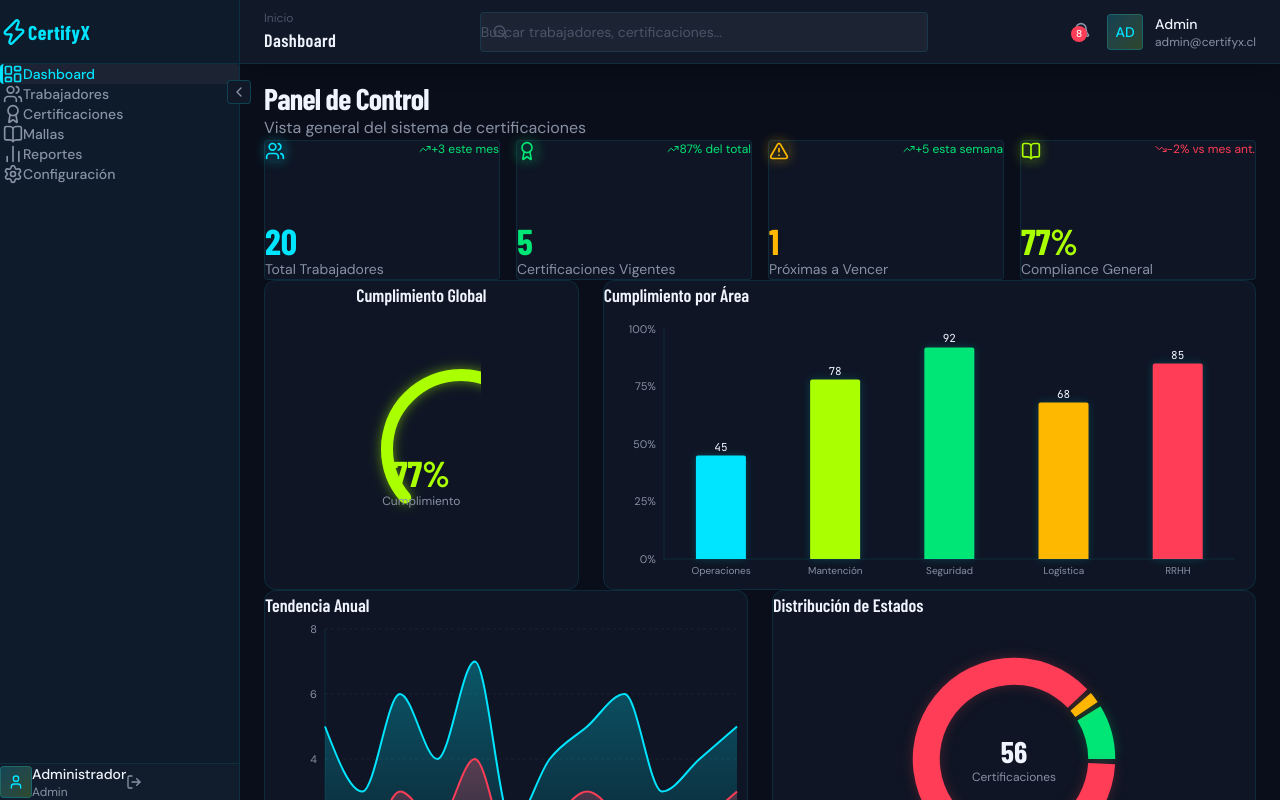
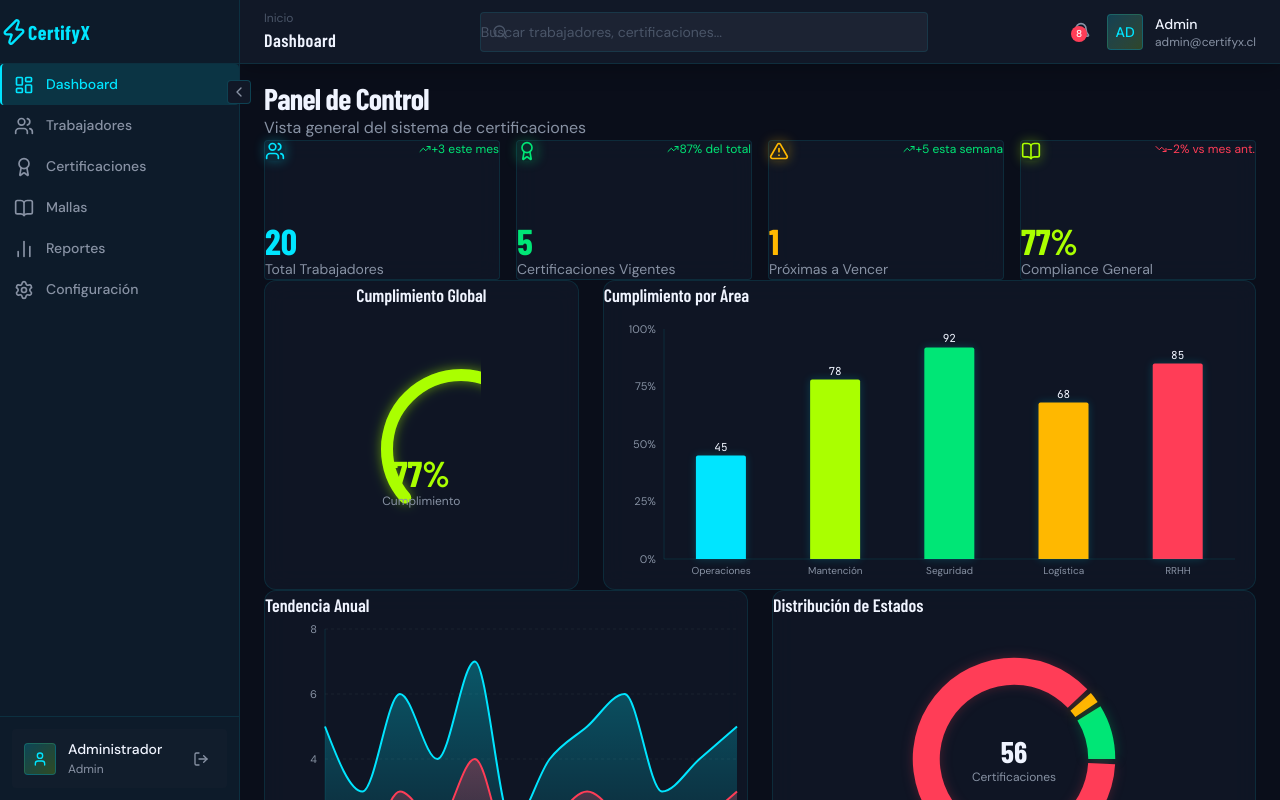
Before and after one commit to leandrodesignux-ux/Certify, a React (Vite) app: page /dashboard in a window 1280 px wide. Shown: the top 800 px of the page. Built offline with nearby package versions, Linux system fonts and the light colour scheme.

Commit message:
Fix Sidebar: remove sidebarWidth class, inline nav styles, zIndex 60 toggle

```diff
--- a/src/components/layout/Sidebar.tsx
+++ b/src/components/layout/Sidebar.tsx
@@ -48,7 +48,6 @@ export function Sidebar() {
     return () => window.removeEventListener('resize', handleResize);
   }, []);
 
-  const sidebarWidth = sidebarCollapsed ? 'w-16' : 'w-60';
   const currentPath = location.pathname;
 
   return (
@@ -56,7 +55,7 @@ export function Sidebar() {
       initial={false}
       animate={{ width: sidebarCollapsed ? 64 : 240 }}
       transition={{ duration: 0.3, ease: [0.16, 1, 0.3, 1] }}
-      className={`${sidebarWidth} h-screen bg-[#0D1B2A] border-r border-[rgba(0,229,255,0.1)] flex flex-col fixed left-0 top-0 z-50`}
+      className="h-screen bg-[#0D1B2A] border-r border-[rgba(0,229,255,0.1)] flex flex-col fixed left-0 top-0 z-50"
     >
       {/* Logo */}
       <div className="h-16 flex items-center px-4 border-b border-[rgba(0,229,255,0.1)]">
@@ -79,7 +78,8 @@ export function Sidebar() {
       {/* Toggle Button */}
       <button
         onClick={toggleSidebar}
-        className="absolute -right-3 top-20 w-6 h-6 bg-[#111827] border border-[rgba(0,229,255,0.2)] rounded-sm flex items-center justify-center text-[#8892A4] hover:text-[#00E5FF] hover:border-[#00E5FF]/40 transition-all duration-150 z-50"
+        className="absolute -right-3 top-20 w-6 h-6 bg-[#111827] border border-[rgba(0,229,255,0.2)] rounded-sm flex items-center justify-center text-[#8892A4] hover:text-[#00E5FF] hover:border-[#00E5FF]/40 transition-all duration-150"
+        style={{ zIndex: 60 }}
       >
         {sidebarCollapsed ? (
           <ChevronRight className="w-4 h-4" />
@@ -99,16 +99,37 @@ export function Sidebar() {
               <li key={item.route}>
                 <button
                   onClick={() => navigate(item.route)}
-                  className={`w-full flex items-center px-3 py-2.5 rounded-sm transition-all duration-150 group ${
-                    isActive
-                      ? 'bg-[#1C2333] text-[#00E5FF] border-l-[3px] border-[#00E5FF]'
-                      : 'text-[#8892A4] hover:bg-[#1C2333]/50 hover:text-[#F0F4FF] border-l-[3px] border-transparent'
-                  }`}
+                  style={{
+                    width: '100%',
+                    display: 'flex',
+                    alignItems: 'center',
+                    padding: '10px 12px',
+                    borderRadius: '4px',
+                    transition: 'all 0.15s ease',
+                    backgroundColor: isActive ? 'rgba(0,229,255,0.12)' : 'transparent',
+                    color: isActive ? '#00E5FF' : '#8892A4',
+                    borderLeft: isActive ? '2px solid #00E5FF' : '2px solid transparent',
+                  }}
+                  onMouseEnter={(e) => {
+                    if (!isActive) {
+                      e.currentTarget.style.backgroundColor = 'rgba(255,255,255,0.04)';
+                      e.currentTarget.style.color = '#F0F4FF';
+                    }
+                  }}
+                  onMouseLeave={(e) => {
+                    if (!isActive) {
+                      e.currentTarget.style.backgroundColor = 'transparent';
+                      e.currentTarget.style.color = '#8892A4';
+                    }
+                  }}
                 >
                   <Icon
-                    className={`w-5 h-5 flex-shrink-0 ${
-                      isActive ? 'text-[#00E5FF]' : 'text-[#8892A4] group-hover:text-[#F0F4FF]'
-                    }`}
+                    style={{
+                      width: '20px',
+                      height: '20px',
+                      flexShrink: 0,
+                      color: isActive ? '#00E5FF' : '#8892A4',
+                    }}
                   />
                   <AnimatePresence mode="wait">
                     {!sidebarCollapsed && (
@@ -117,7 +138,7 @@ export function Sidebar() {
                         animate={{ opacity: 1, x: 0 }}
                         exit={{ opacity: 0, x: -8 }}
                         transition={{ duration: 0.15, delay: 0.05 }}
-                        className="ml-3 text-sm font-medium whitespace-nowrap"
+                        style={{ marginLeft: '12px', fontSize: '14px', fontWeight: 500, whiteSpace: 'nowrap' }}
                       >
                         {item.label}
                       </motion.span>
@@ -131,10 +152,31 @@ export function Sidebar() {
       </nav>
 
       {/* User Section */}
-      <div className="p-3 border-t border-[rgba(0,229,255,0.1)]">
-        <div className="flex items-center px-3 py-2.5 rounded-sm bg-[#1C2333]/30">
-          <div className="w-8 h-8 rounded-sm bg-gradient-to-br from-[#00E5FF]/20 to-[#AAFF00]/20 border border-[rgba(0,229,255,0.2)] flex items-center justify-center flex-shrink-0">
-            <User className="w-4 h-4 text-[#00E5FF]" />
+      <div style={{ padding: '12px', borderTop: '1px solid rgba(0,229,255,0.1)' }}>
+        <div
+          style={{
+            display: 'flex',
+            alignItems: 'center',
+            padding: '10px 12px',
+            borderRadius: '4px',
+            backgroundColor: 'rgba(28,35,51,0.3)',
+            justifyContent: sidebarCollapsed ? 'center' : 'flex-start',
+          }}
+        >
+          <div
+            style={{
+              width: '32px',
+              height: '32px',
+              borderRadius: '4px',
+              background: 'linear-gradient(135deg, rgba(0,229,255,0.2) 0%, rgba(170,255,0,0.2) 100%)',
+              border: '1px solid rgba(0,229,255,0.2)',
+              display: 'flex',
+              alignItems: 'center',
+              justifyContent: 'center',
+              flexShrink: 0,
+            }}
+          >
+            <User style={{ width: '16px', height: '16px', color: '#00E5FF' }} />
           </div>
           <AnimatePresence mode="wait">
             {!sidebarCollapsed && (
@@ -143,16 +185,27 @@ export function Sidebar() {
                 animate={{ opacity: 1, x: 0 }}
                 exit={{ opacity: 0, x: -8 }}
                 transition={{ duration: 0.15 }}
-                className="ml-3"
+                style={{ marginLeft: '12px' }}
               >
-                <p className="text-sm font-medium text-[#F0F4FF]">Administrador</p>
-                <p className="text-xs text-[#8892A4]">Admin</p>
+                <p style={{ fontSize: '14px', fontWeight: 500, color: '#F0F4FF' }}>Administrador</p>
+                <p style={{ fontSize: '12px', color: '#8892A4' }}>Admin</p>
               </motion.div>
             )}
           </AnimatePresence>
           {!sidebarCollapsed && (
-            <button className="ml-auto p-1.5 text-[#8892A4] hover:text-[#FF3D57] transition-colors duration-150">
-              <LogOut className="w-4 h-4" />
+            <button
+              style={{
+                marginLeft: 'auto',
+                padding: '6px',
+                color: '#8892A4',
+                background: 'transparent',
+                border: 'none',
+                cursor: 'pointer',
+              }}
+              onMouseEnter={(e) => e.currentTarget.style.color = '#FF3D57'}
+              onMouseLeave={(e) => e.currentTarget.style.color = '#8892A4'}
+            >
+              <LogOut style={{ width: '16px', height: '16px' }} />
             </button>
           )}
         </div>
```
